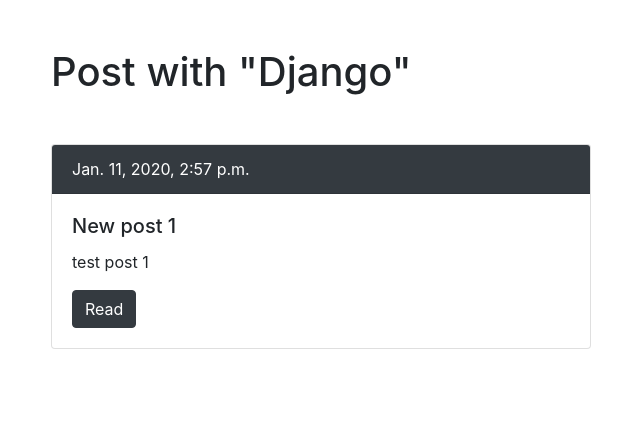
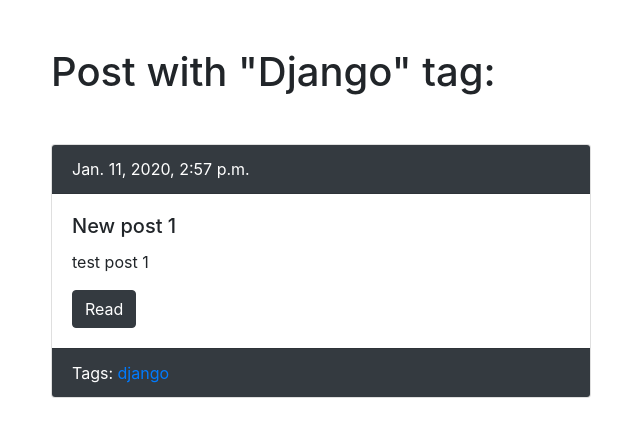
Before and after one commit to Alexander-Volk/normal_blog, a Django app: page /blog/tag/django/ in a window 1280 px wide. Shown: the part 56-493 px from the top of the page, without its empty margins (224-864 px from the left). Run offline with Django 3.2, Linux system fonts and the light colour scheme; data comes from the database, SQL or seed files in the repository; some libraries are stand-ins or nearby versions.

Commit message:
Made a general layout for the details of tags and posts.

```diff
--- a/blog/models.py
+++ b/blog/models.py
@@ -20,5 +20,8 @@
     title = models.CharField(max_length=50)
     slug = models.SlugField(max_length=50, unique=True)
 
+    def get_absolute_url(self):
+        return reverse('blog:tag_detail_url', kwargs={'slug': self.slug})
+
     def __str__(self):
         return self.title
--- /dev/null
+++ b/blog/templates/blog/includes/post_card_template.html
@@ -0,0 +1,17 @@
+<div class="card mb-4">
+    <div class="card-header bg-dark text-white">
+        {{ post.pub_date }}
+    </div>
+    <div class="card-body">
+        <h5 class="card-title">{{ post.title }}</h5>
+        <p class="card-text">{{ post.body|truncatewords:15 }}</p>
+        <a href="{{ post.get_absolute_url }}" class="btn btn-dark">Read</a>
+    </div>
+    <div class="card-footer text-white bg-dark">
+        Tags:
+        {% for tag in post.tags.all %}
+            <a href="{{ tag.absolute_url }}">{{ tag.title }}</a>
+        {% endfor %}
+
+    </div>
+</div>
--- a/blog/templates/blog/tag_detail.html
+++ b/blog/templates/blog/tag_detail.html
@@ -7,18 +7,9 @@
 
 
 {% block content %}
-    <h1 class="mb-5">Post with "{{ tag.title|title }}"</h1>
+    <h1 class="mb-5">Post with "{{ tag.title|title }}" tag:</h1>
     {% for post in tag.posts.all %}
-        <div class="card mb-4">
-            <div class="card-header bg-dark text-white">
-                {{ post.pub_date }}
-            </div>
-            <div class="card-body">
-                <h5 class="card-title">{{ post.title }}</h5>
-                <p class="card-text">{{ post.body|truncatewords:15 }}</p>
-                <a href="{{ post.get_absolute_url }}" class="btn btn-dark">Read</a>
-            </div>
-        </div>
+        {% include 'blog/includes/post_card_template.html' %}
     {% endfor %}
 
 {% endblock %}
--- a/blog/templates/blog/tag_list.html
+++ b/blog/templates/blog/tag_list.html
@@ -8,7 +8,7 @@
 {% block content %}
     <h1 class="mb-5">Tags:</h1>
     {% for tag in tags %}
-        <h3>{{ tag.title }}</h3>
+        <h3><a href="{{ tag.get_absolute_url }}">{{ tag.title }}</a></h3>
     {% endfor %}
 
 {% endblock %}
```
Also changed, not shown: blog/templates/blog/index.html (+1 -10 lines).
